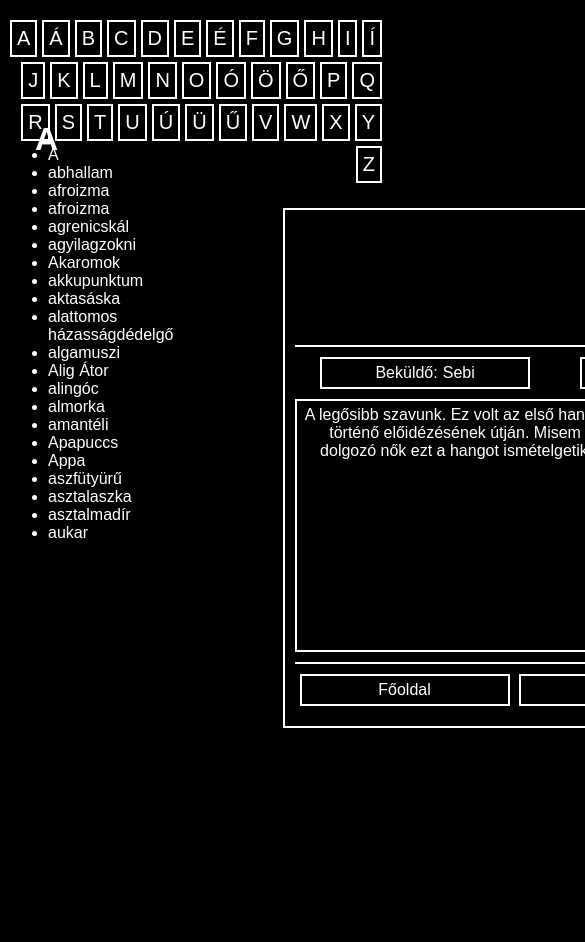
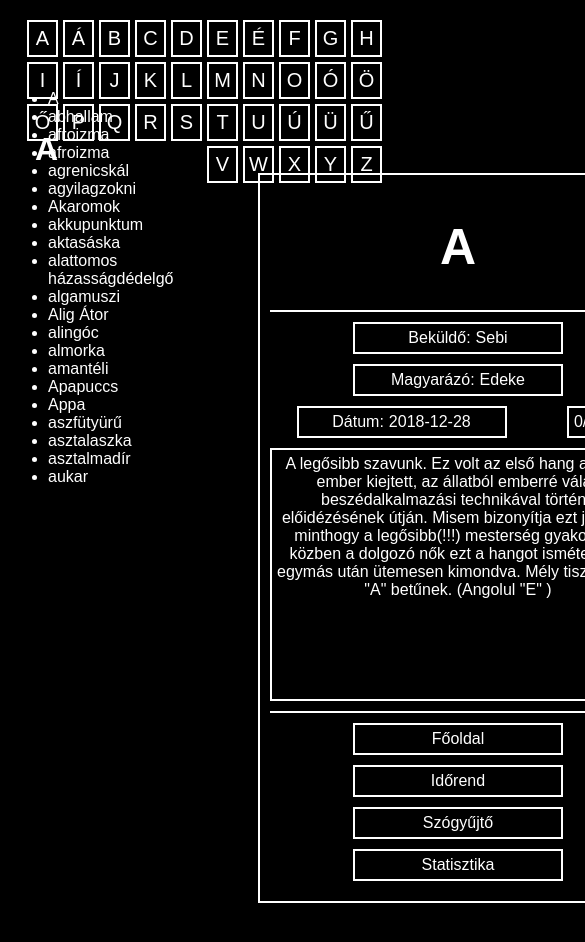
Before and after one commit to andrejmoltok/szotar, a Next.js app: page /abc/a in a window 390 px wide. Shown: the top 942 px of the page, 585 px wide, since content can reach past the window. Before the commit the page ends 844 px from the top, so only its background shows below. Built offline with nearby package versions, Linux system fonts and the light colour scheme.

Commit message:
ABC media queries added

```diff
--- a/pages/abc/[letter].js
+++ b/pages/abc/[letter].js
@@ -6,8 +6,6 @@ import szotar from '../api/szotar.js';
 import styles from '../../styles/Abc.module.css';
 
 const alphabet = "aábcdeéfghiíjklmnoóöőpqrstuúüűvwxyz".split("");
-
-
 
 export default function Letter({ entries }) {
   const router = useRouter();
--- a/styles/Abc.module.css
+++ b/styles/Abc.module.css
@@ -1,8 +1,7 @@
 .entryH1 {
     position: absolute;
-    top: 100px;
+    top: 0px;
     left: 35px;
-
 }
 
 .abcLinks {
@@ -17,10 +16,15 @@
 }
 
 .linkCont {
+    width: 31px;
     border: 2px solid white;
     padding: 5px 5px;
     font-size: 20px;
     cursor: pointer;
+    display: flex;
+    flex-direction: row;
+    justify-content: center;
+    align-items: center;
 }
 
 .link {
@@ -179,34 +183,87 @@
     }
 }
 
-@media (max-width: 1150px) {
-    .entryH1 {
-        top: 60px;
-    }
-}
-
-@media (min-width: 1150px) {
+@media (max-width: 1360px) {
     .entryH1 {
         display: none;
     }
 }
 
-@media (min-width: 1250px) {
+
+
+@media (max-width: 1285px) {
     .entryH1 {
         display: block;
-        top: 0px;
+        top: 60px;
     }
 }
 
-@media (max-width: 650px) {
+@media (max-width: 1225px) {
+    .entryMain {
+        width: 800px;
+    }
+}
+
+@media (max-width: 1130px) {
+    .entryContainer {
+        width: 700px;
+    }
+    .entryMain {
+        width: 700px;
+    }
+    .halan {
+        width: 700px;
+    }
+}
+
+@media (max-width: 1000px) {
+    .entryContainerNevek {
+        flex-wrap: wrap;
+    }
+    .entryContainerDatum2 {
+        margin: 0px 26.5px 10px;
+    }
+    .entryContainer {
+        width: 550px;
+    }
+    .entryMain {
+        width: 550px;
+    }
+    .halan {
+        width: 550px;
+    }
+}
+
+@media (max-width: 850px) {
+    .entryContainerDatum2 {
+        margin: 0px 26.5px 10px;
+    }
+    .entryContainer {
+        width: 400px;
+    }
+    .entryMain {
+        width: 400px;
+    }
+    .halan {
+        width: 400px;
+    }
+    .middleSection {
+        height: 670px;
+    }
+    .entry {
+        height: 110vh;
+    }
+}
+
+@media (max-width: 725px) {
     .entryH1 {
         display: none;
     }
 }
 
-@media (max-width: 600px) {
+@media (max-width: 660px) {
     .entryH1 {
         display: block;
-        top: 100px;
+        top: 110px;
     }
 }
```
